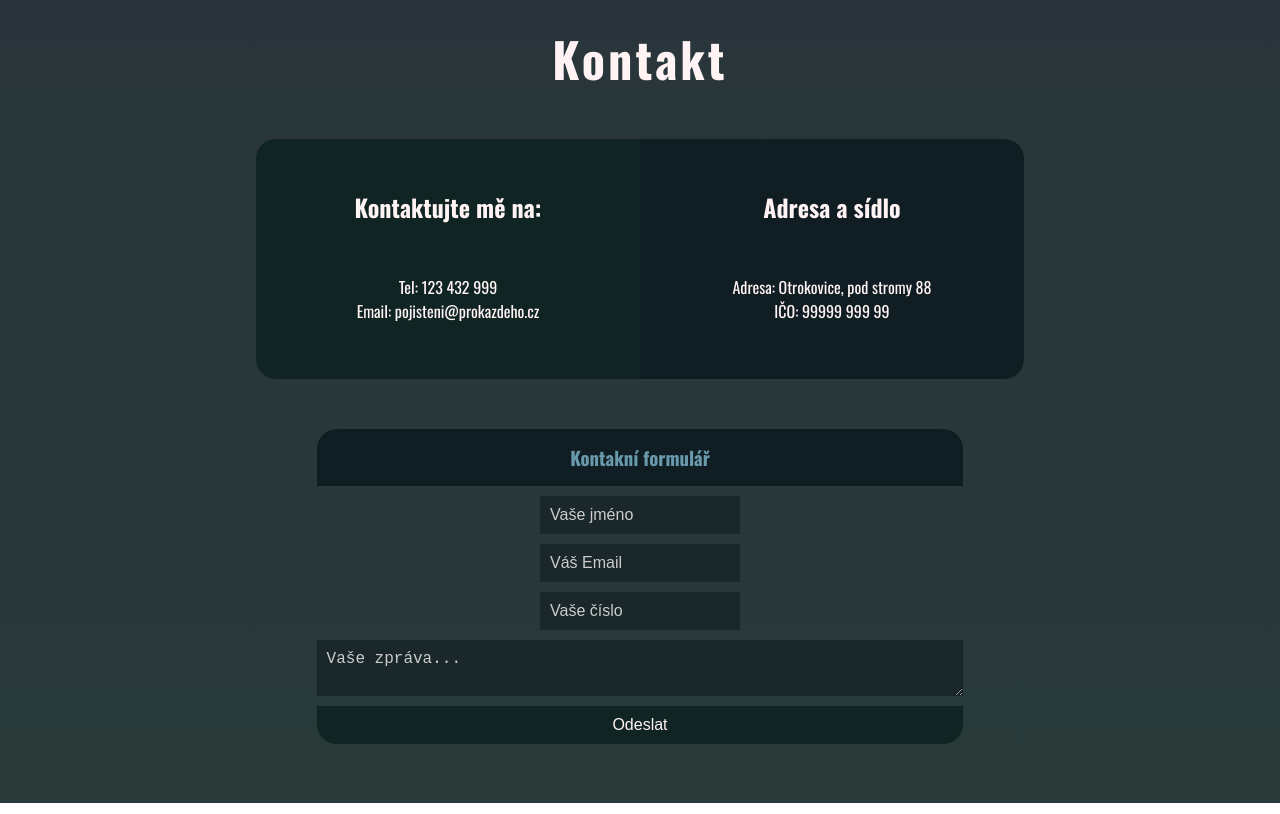
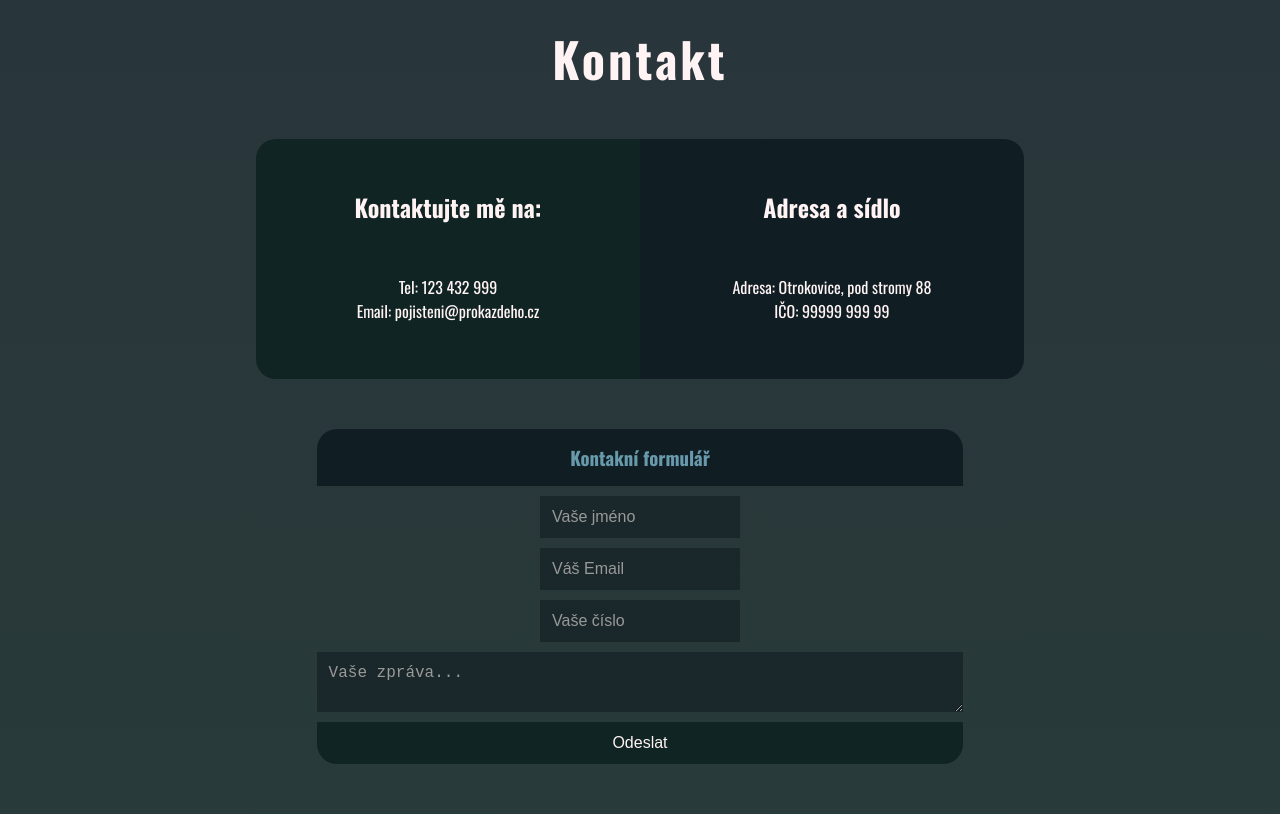
Before and after one commit to LukasPiskovsky/IvetaLekesova, a plain HTML site: page index.html in a window 1280 px wide. Shown: the part 1597-2411 px from the top of the page. Drawn offline with nearby package versions, Linux system fonts and the light colour scheme; a web font is replaced by a local one.

Commit message:
form input styles

```diff
--- a/style.css
+++ b/style.css
@@ -423,9 +423,10 @@ input, textarea{
     border: none;
     outline:none;
     width:200px;
-    padding:10px;
+    padding:12px;
     font-size: 1rem;
-    color:var(--subwhite-color)
+    color:var(--subwhite-color);
+    transition: all .5s ease;
 }
 
 textarea{
@@ -433,7 +434,16 @@ textarea{
 }
 
 input::placeholder, textarea::placeholder{
-    color: #ccc;
+    color: #999;
+    transition: all .5s ease;
+}
+
+input:focus{
+    background-color: var(--main-color);
+}
+
+input:focus::placeholder{
+    transform: translate(-100px);
 }
 
 input[type="submit"]{
```
